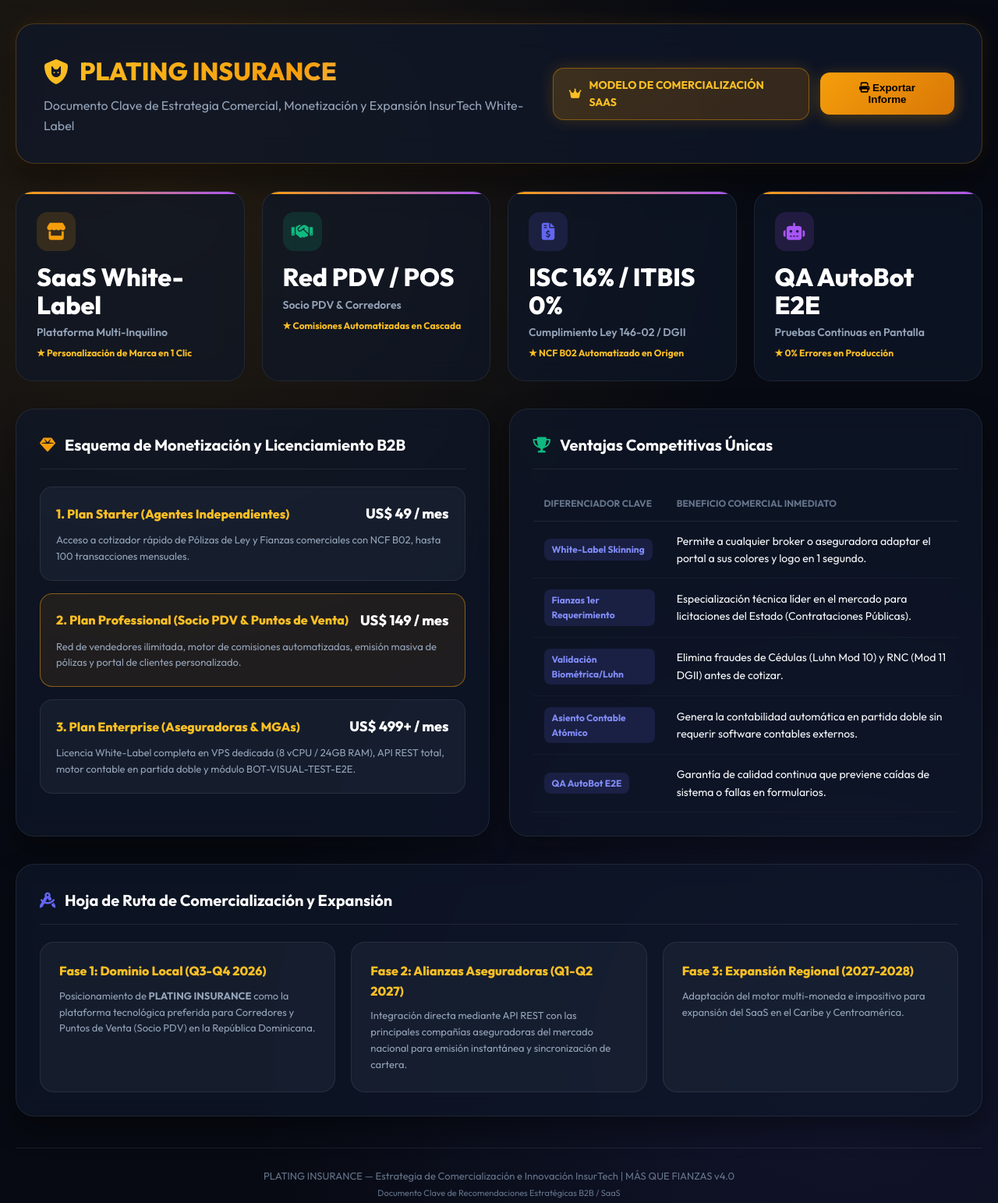
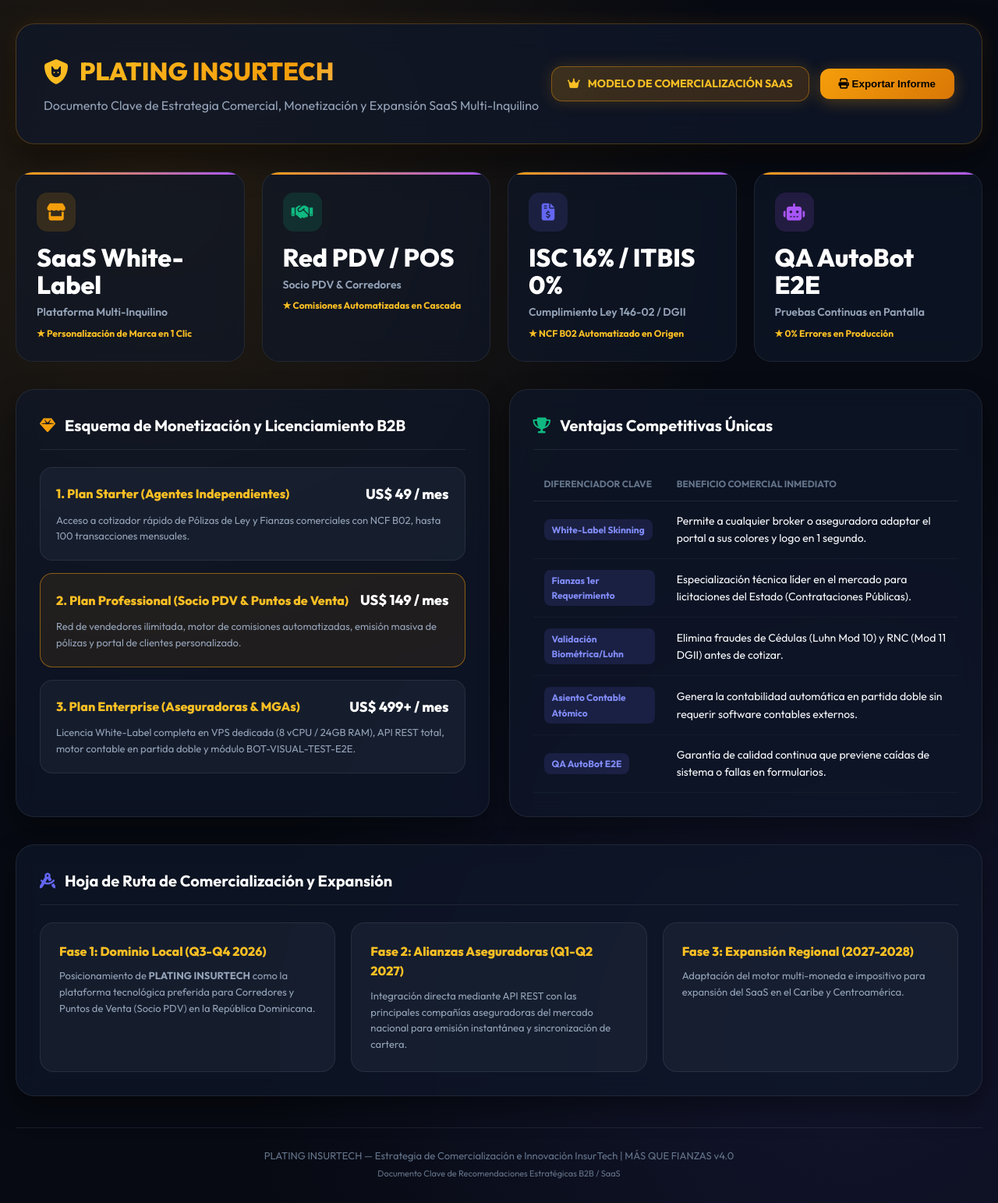
Before and after one commit to jhenri27/mas_que_fianzas, a website: page docs/plan_comercializacion_plating_insurtech.html in a window 1280 px wide. Shown: the top 1543 px of the page at 78% size. Drawn offline with Linux system fonts and the light colour scheme.

Commit message:
docs: rename commercial strategy document to PLATING INSURTECH

```diff
--- a/docs/plan_comercializacion_plating_insurance.html
+++ b/docs/plan_comercializacion_plating_insurtech.html
@@ -3,7 +3,7 @@
 <head>
     <meta charset="UTF-8">
     <meta name="viewport" content="width=device-width, initial-scale=1.0">
-    <title>PLATING INSURANCE — Estrategia Comercial & Hoja de Ruta InsurTech</title>
+    <title>PLATING INSURTECH — Estrategia Comercial & Hoja de Ruta B2B / SaaS</title>
     <link href="https://fonts.googleapis.com/css2?family=Outfit:wght@300;400;500;600;700;800&family=Inter:wght@300;400;500;600;700&display=swap" rel="stylesheet">
     <link rel="stylesheet" href="https://cdnjs.cloudflare.com/ajax/libs/font-awesome/6.4.0/css/all.min.css">
     <style>
@@ -210,11 +210,11 @@
 
     <div class="container">
 
-        <!-- HEADER EJECUTIVO PLATING INSURANCE -->
+        <!-- HEADER EJECUTIVO PLATING INSURTECH -->
         <header class="exec-header">
             <div class="exec-title">
-                <h1><i class="fa-solid fa-shield-cat" style="color:var(--primary-gold);"></i> PLATING INSURANCE</h1>
-                <p>Documento Clave de Estrategia Comercial, Monetización y Expansión InsurTech White-Label</p>
+                <h1><i class="fa-solid fa-shield-cat" style="color:var(--primary-gold);"></i> PLATING INSURTECH</h1>
+                <p>Documento Clave de Estrategia Comercial, Monetización y Expansión SaaS Multi-Inquilino</p>
             </div>
             <div style="display:flex; gap:14px; align-items:center;">
                 <div class="gold-badge">
@@ -346,7 +346,7 @@
             <div class="roadmap-list">
                 <div class="roadmap-card">
                     <h3>Fase 1: Dominio Local (Q3-Q4 2026)</h3>
-                    <p>Posicionamiento de <strong>PLATING INSURANCE</strong> como la plataforma tecnológica preferida para Corredores y Puntos de Venta (Socio PDV) en la República Dominicana.</p>
+                    <p>Posicionamiento de <strong>PLATING INSURTECH</strong> como la plataforma tecnológica preferida para Corredores y Puntos de Venta (Socio PDV) en la República Dominicana.</p>
                 </div>
                 <div class="roadmap-card">
                     <h3>Fase 2: Alianzas Aseguradoras (Q1-Q2 2027)</h3>
@@ -361,7 +361,7 @@
 
         <!-- FOOTER -->
         <footer class="footer">
-            <p>PLATING INSURANCE — Estrategia de Comercialización e Innovación InsurTech | MÁS QUE FIANZAS v4.0</p>
+            <p>PLATING INSURTECH — Estrategia de Comercialización e Innovación InsurTech | MÁS QUE FIANZAS v4.0</p>
             <p style="font-size:11px; margin-top:4px; color:var(--text-muted);">Documento Clave de Recomendaciones Estratégicas B2B / SaaS</p>
         </footer>
 
```
Also changed, not shown: plan_comercializacion_plating_insurtech.html (renamed from plan_comercializacion_plating_insurance.html, +6 -6 lines).
